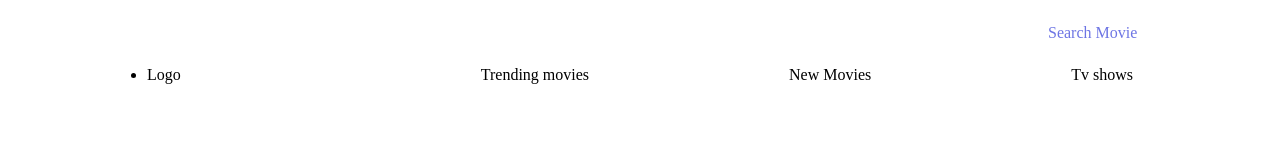
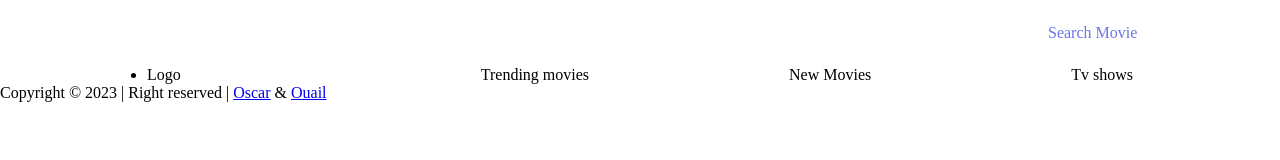
Before and after one commit to Oscah01/-TMDBMOVIES, a website built with webpack: page src/index.html in a window 1280 px wide. Built offline with nearby package versions, Linux system fonts and the light colour scheme.

Commit message:
Complete the html file

```diff
--- a/src/index.html
+++ b/src/index.html
@@ -25,6 +25,11 @@
               <li>Tv shows</li>
            </ul>
         </div>
-
+        <footer>
+          <p class="footer-text">Copyright &copy; 2023 | Right reserved |
+            <a href="https://github.com/Oscah01" target="_blank">Oscar</a> &
+            <a href="https://github.com/Ouail-01" target="_blank">Ouail</a>
+          </p>
+        </footer>
 </body>
 </html>
```
